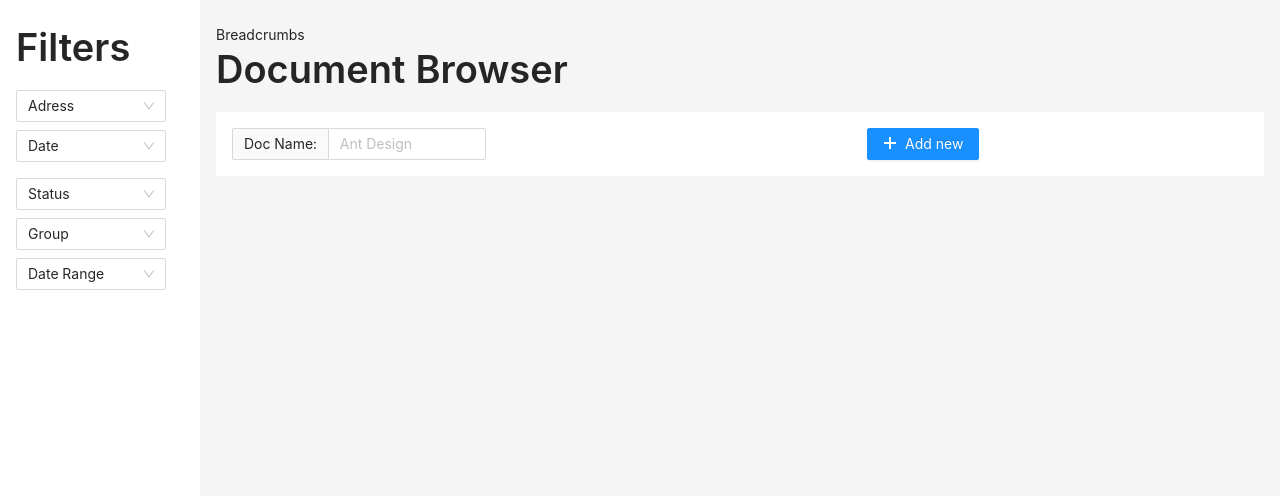
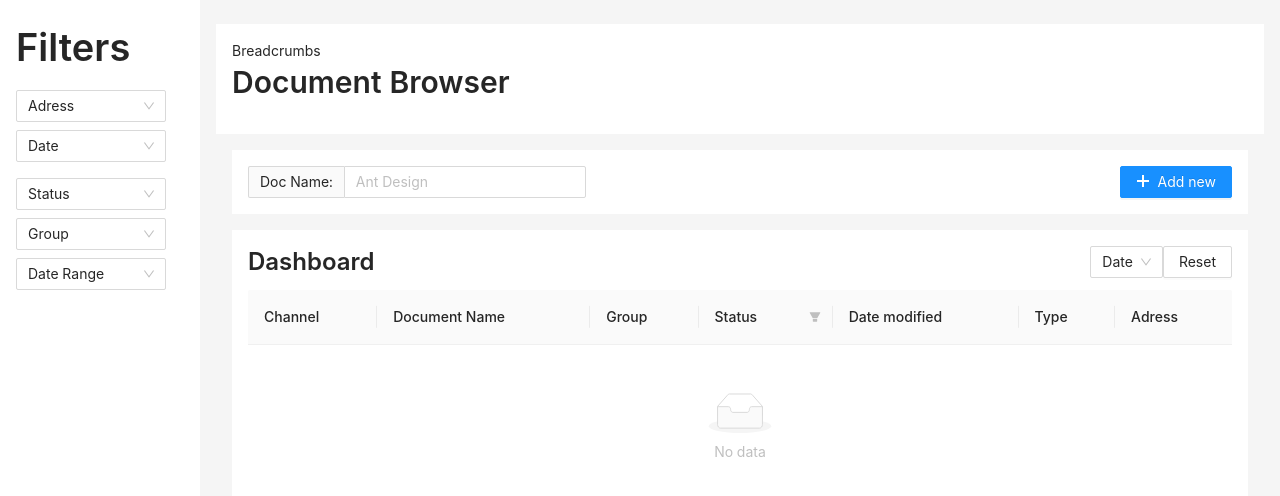
Before and after one commit to epinczinger/dashboard-react-antdesign, a React (Create React App) app: page / in a window 1280 px wide. Shown: the top 496 px of the page. Built offline with nearby package versions, Linux system fonts and the light colour scheme.

Commit message:
dashboard and input  doc created.

```diff
--- a/src/component/Dashboard.js
+++ b/src/component/Dashboard.js
@@ -1,40 +1,126 @@
 import React, { useState } from "react";
-import { Input, Typography, Button, Row, Col } from "antd";
+import { Input, Typography, Button, Row, Col, Table, Select } from "antd";
 import { PlusOutlined } from "@ant-design/icons";
 
+const Dashboard = ({ data, handleDocName, docName }) => {
+  const [filteredInfo, setFilteredInfo] = useState(null);
+  const { Title } = Typography;
 
-const Dashboard = () => {
-    const [docName, setDocName] = useState('');
-    const {Title, Text} = Typography;
+  const handleFilter = (filters) => {
+    setFilteredInfo(filters);
+  };
+
+  const clearFilter = () => {
+    setFilteredInfo(null);
+  };
+
+  let filtered = filteredInfo || {};
+
+  const columns = [
+    {
+      title: "Channel",
+      dataIndex: "channel",
+      key: "channel",
+    },
+    {
+      title: "Document Name",
+      dataIndex: "name",
+      key: "name",
+      render: (name) => <a>{name}</a>,
+    },
+    {
+      title: "Group",
+      dataIndex: "group",
+      key: "group",
+    },
+    {
+      title: "Status",
+      dataIndex: "status",
+      key: "status",
+      filters: [
+        { text: "Received", value: "received" },
+        { text: "Printed", value: "printed" },
+        { text: "Folded", value: "folded" },
+        { text: "Sorted", value: "sorted" },
+        { text: "Delivered", value: "delivered" },
+      ],
+      filteredValue: filtered.status || null,
+      onFilter: (value, record) => {
+        console.log(filteredInfo);
+        record.status.includes(value);
+      },
+    },
+    {
+      title: "Date modified",
+      dataIndex: "date",
+      key: "date",
+    },
+    {
+      title: "Type",
+      dataIndex: "type",
+      key: "type",
+    },
+    {
+      title: "Adress",
+      dataIndex: "adress",
+      key: "adress",
+    },
+  ];
+
   return (
     <div>
+      <div style={{ backgroundColor: "white", padding: "16px" }}>
         <div>Breadcrumbs</div>
         <div>
-          <Title>Document Browser</Title>
+          <Title level={2}>Document Browser</Title>
         </div>
-        <div style={{backgroundColor: "white", padding: "16px"}}>
-          <Row>
-            <Col span={6}>
+      </div>
+      <div
+        style={{ backgroundColor: "white", margin: "16px", padding: "16px" }}
+      >
+        <Row justify="space-between">
+          <Col>
             <Input
-                addonBefore='Doc Name: '
+              style={{ width: "100%" }}
+              addonBefore="Doc Name: "
               placeholder="Ant Design"
-                onChange={(e) => setDocName(e.target.value)}
+              onChange={(e) => handleDocName(e.target.value)}
             />{" "}
           </Col>
-            <Col span={9}>
-
-            </Col>
-            <Col span={4}>
-              <Button type="primary">
+          <Col>
+            <Button type="primary" style={{ width: "100%" }}>
               <PlusOutlined />
               Add new
             </Button>
           </Col>
         </Row>
       </div>
-        {docName}
+      <div
+        style={{ backgroundColor: "white", margin: "16px", padding: "16px" }}
+      >
+        <Row>
+          <Col span={24}>
+            <Row justify="space-between">
+              <Col>
+                <Title level={3}>Dashboard</Title>
+              </Col>
+              <Col>
+                <Select defaultValue="Date" className="">
+                  Date
+                </Select>
+                <Button onClick={clearFilter}> Reset</Button>
+              </Col>
+            </Row>
+            <Table
+              columns={columns}
+              dataSource={data}
+              onChange={handleFilter}
+            />
+          </Col>
+        </Row>
+      </div>
     </div>
   );
-}
+};
 
 export default Dashboard;
```
Lines whose indentation alone changed are shown as unchanged.
